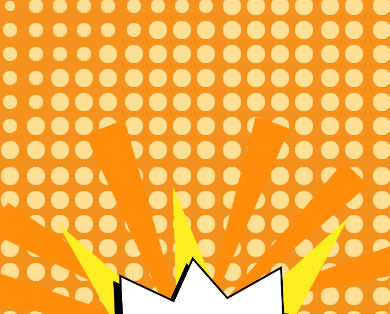
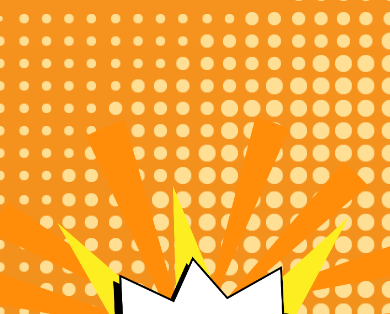
Before and after one commit to hacksoc-manchester/2019-studenthack, a plain HTML site: page index.html in a window 390 px wide. Shown: the part 120-434 px from the top of the page. Drawn offline with nearby package versions, Linux system fonts and the light colour scheme.

Commit message:
Update background position

```diff
--- a/styles.css
+++ b/styles.css
@@ -63,9 +63,9 @@ body.preloader-site {
 
 .content {
   background-image: url("images/background.png");
-  /* background-size: cover; */
+  background-size: cover;
   background-repeat: no-repeat;
-  background-position: -30px -100px;
+  background-position: 0 -100px;
   min-height: 100%;
   width: 100%;
 }
@@ -437,7 +437,7 @@ canvas {
 
 @media only screen and (max-width: 768px) {
   .content {
-    background-position: -400px -100px;
+    background-position: 0 -150px;
   }
   #faq-header {
     max-width: 70%;
@@ -471,6 +471,9 @@ canvas {
 }
 
 @media only screen and (max-width: 450px) {
+  .content {
+    background-position: -200px -50px;
+  }
   .question-text {
     font-size: 3vw;
   }
```
